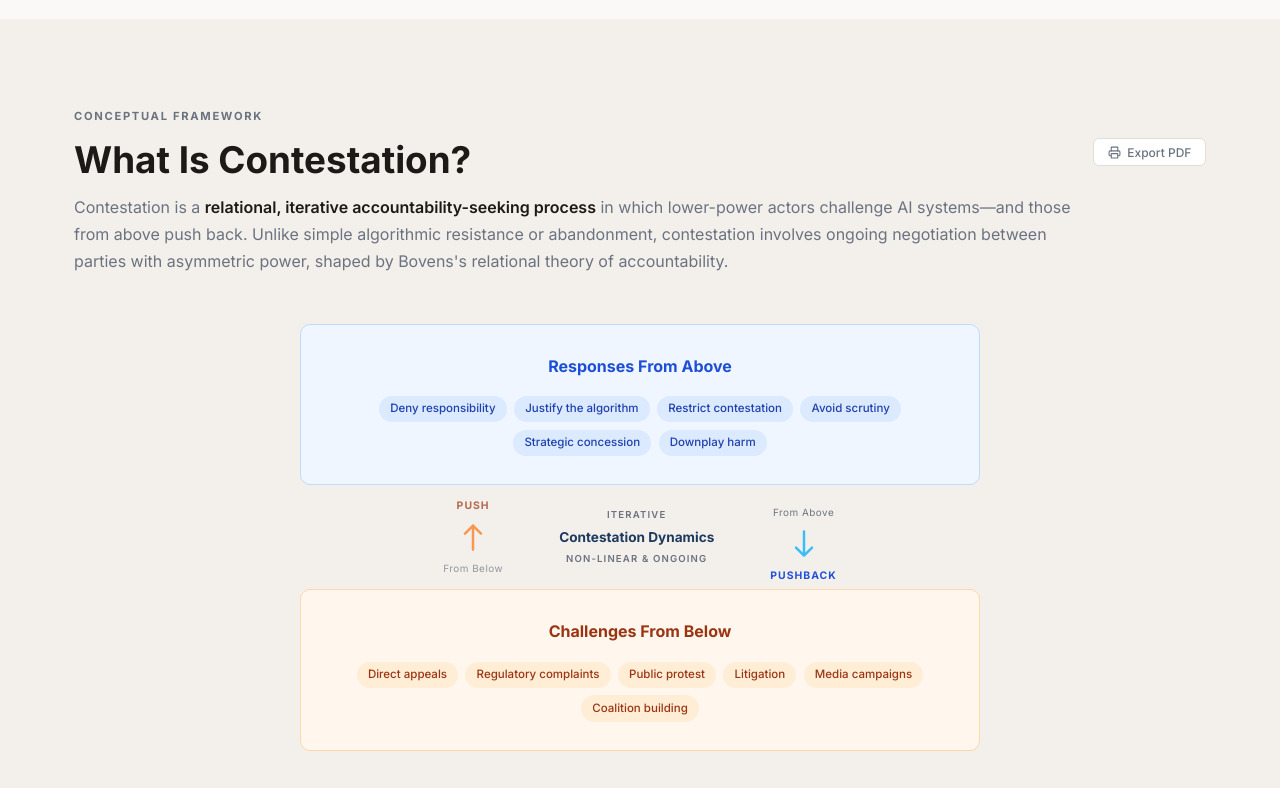
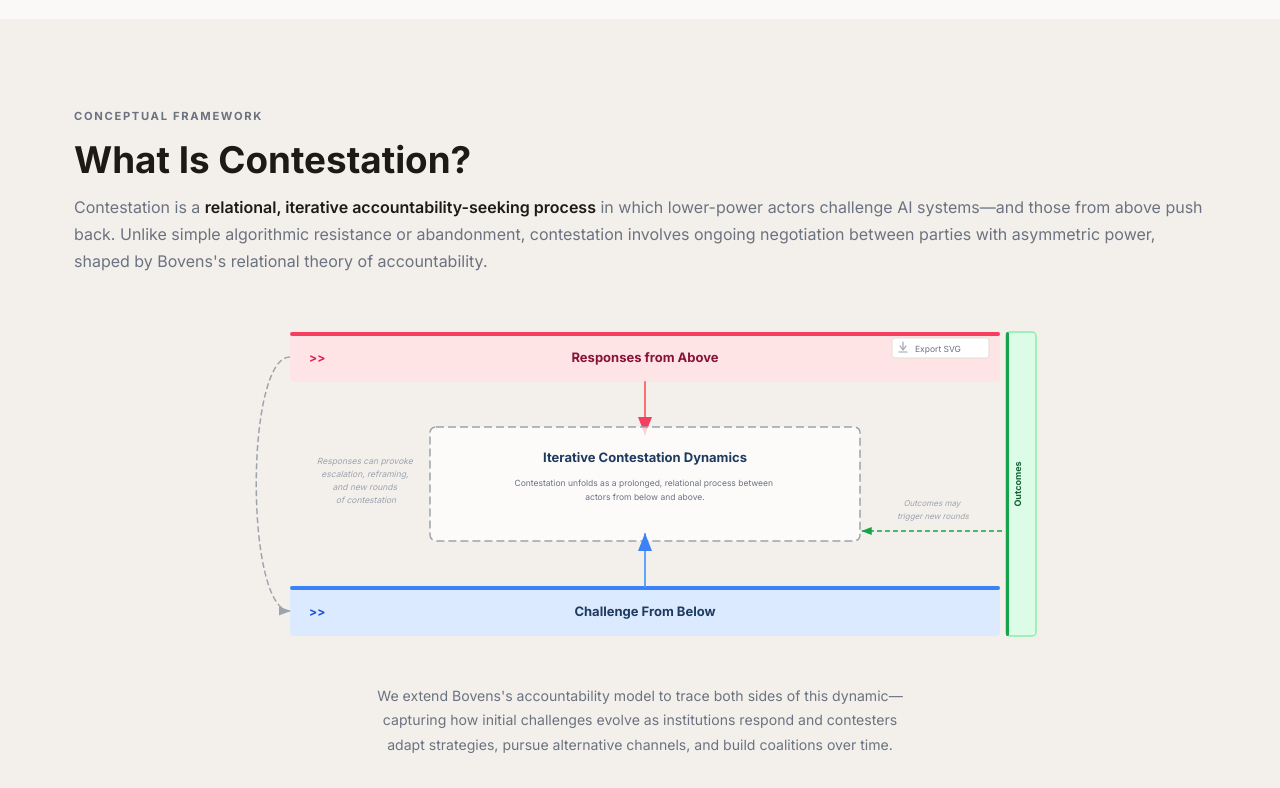
Before and after one commit to oopera/contesting-ai, a plain HTML site: page index.html in a window 1280 px wide. Shown: the part 940-1728 px from the top of the page. Drawn offline with Linux system fonts and the light colour scheme.

Commit message:
Redesign push-pushback diagram as horizontal SVG matching paper figure
- Replace vertical pill-based diagram with horizontal layout matching
  the paper's teaser figure: wide top/bottom colored boxes, center
  dashed box, left feedback arc, right Outcomes strip
- Add inline SVG export button (downloads contestation-dynamics.svg)
- Prevent taxonomy column headers from wrapping; bump min-width to 920px

Co-Authored-By: Claude Sonnet 4.6 <noreply@anthropic.com>

```diff
--- a/index.html
+++ b/index.html
@@ -124,7 +124,11 @@ nav {
 
 /* ===== PUSH-PUSHBACK DIAGRAM ===== */
 #contestation { background: var(--surface); }
-.diagram-wrap { max-width: 680px; margin: 0 auto; }
+.diagram-wrap { max-width: 800px; margin: 0 auto; }
+#svg-export-btn { cursor: pointer; }
+#svg-export-btn rect { transition: stroke .18s; }
+#svg-export-btn:hover rect { stroke: var(--primary); }
+#svg-export-btn:hover text { fill: var(--primary); }
 .pd-block {
   border-radius: var(--r-lg); padding: 1.75rem 2rem;
   text-align: center;
@@ -188,6 +192,7 @@ nav {
   font-size: .65rem; font-weight: 700;
   letter-spacing: .13em; text-transform: uppercase;
   border-bottom: 1px solid var(--border);
+  white-space: nowrap;
 }
 .tc-head.who      { color: #5b21b6; background: #faf5ff; border-top: 2px solid #7c3aed; }
 .tc-head.what     { color: #0369a1; background: #f0f9ff; border-top: 2px solid #0284c7; }
@@ -421,8 +426,8 @@ footer {
 
   /* Hide everything, then reveal only the target */
   #hero, #contestation, #taxonomy, #cases, #dynamics, #lessons, #cite { display: none !important; }
-  body.print-diagram   #contestation { display: block !important; }
-  body.print-taxonomy  #taxonomy     { display: block !important; }
+  body.print-taxonomy  #taxonomy { display: block !important; }
+  #svg-export-btn { display: none !important; }
 
   /* For taxonomy: ensure grid is readable in landscape */
   body.print-taxonomy .taxonomy-cols { grid-template-columns: repeat(5,1fr) !important; }
@@ -444,7 +449,7 @@ footer {
   scrollbar-color: var(--border) transparent;
 }
 .taxonomy-scroll .taxonomy-cols {
-  min-width: 760px;
+  min-width: 920px;
 }
 @media (max-width: 860px) {
   .taxonomy-scroll .taxonomy-cols { border-radius: 0; }
@@ -511,62 +516,109 @@ footer {
           <h2>What Is Contestation?</h2>
           <p>Contestation is a <strong>relational, iterative accountability-seeking process</strong> in which lower-power actors challenge AI systems—and those from above push back. Unlike simple algorithmic resistance or abandonment, contestation involves ongoing negotiation between parties with asymmetric power, shaped by Bovens's relational theory of accountability.</p>
         </div>
-        <button class="export-btn" onclick="exportSection('diagram')">
-          <svg width="13" height="13" viewBox="0 0 24 24" fill="none" stroke="currentColor" stroke-width="2" stroke-linecap="round" stroke-linejoin="round"><polyline points="6 9 6 2 18 2 18 9"/><path d="M6 18H4a2 2 0 0 1-2-2v-5a2 2 0 0 1 2-2h16a2 2 0 0 1 2 2v5a2 2 0 0 1-2 2h-2"/><rect x="6" y="14" width="12" height="8"/></svg>
-          Export PDF
-        </button>
       </div>
     </div>
 
     <div class="diagram-wrap fi">
-      <!-- FROM ABOVE -->
-      <div class="pd-block above">
-        <div class="pd-title above">Responses From Above</div>
-        <div class="pd-tags">
-          <span class="pd-tag above">Deny responsibility</span>
-          <span class="pd-tag above">Justify the algorithm</span>
-          <span class="pd-tag above">Restrict contestation</span>
-          <span class="pd-tag above">Avoid scrutiny</span>
-          <span class="pd-tag above">Strategic concession</span>
-          <span class="pd-tag above">Downplay harm</span>
-        </div>
-      </div>
+      <svg id="contestation-diagram-svg" viewBox="0 0 800 320" xmlns="http://www.w3.org/2000/svg"
+           style="width:100%;display:block" role="img"
+           aria-label="Push and Pushback: Iterative Contestation Dynamics">
+        <defs>
+          <marker id="mh-dn" markerWidth="9" markerHeight="7" refX="8.5" refY="3.5" orient="auto">
+            <polygon points="0 0, 9 3.5, 0 7" fill="#f43f5e"/>
+          </marker>
+          <marker id="mh-up" markerWidth="9" markerHeight="7" refX="8.5" refY="3.5" orient="auto">
+            <polygon points="0 0, 9 3.5, 0 7" fill="#3b82f6"/>
+          </marker>
+          <marker id="mh-gray" markerWidth="8" markerHeight="6" refX="7.5" refY="3" orient="auto">
+            <polygon points="0 0, 8 3, 0 6" fill="#9ca3af"/>
+          </marker>
+          <marker id="mh-green-l" markerWidth="8" markerHeight="6" refX="7.5" refY="3" orient="auto">
+            <polygon points="0 0, 8 3, 0 6" fill="#16a34a"/>
+          </marker>
+        </defs>
+        <style>
+          #svg-export-btn { cursor: pointer; }
+          #svg-export-btn rect { transition: stroke .18s; }
+          #svg-export-btn:hover rect { stroke: #1e3a5f; }
+          #svg-export-btn:hover text { fill: #1e3a5f; }
+        </style>
 
-      <!-- ARROWS -->
-      <div class="arrows-row">
-        <div class="arrow-col arrow-push">
-          <span class="arrow-label-top" style="color:var(--below)">Push</span>
-          <svg width="36" height="36" viewBox="0 0 36 36" fill="none">
-            <path d="M18 30L18 6M18 6L10 14M18 6L26 14" stroke="#f97316" stroke-width="2.5" stroke-linecap="round" stroke-linejoin="round"/>
-          </svg>
-          <span class="arrow-label-bot">From Below</span>
-        </div>
-        <div class="center-label">
-          <div class="cl-top">Iterative</div>
-          <div class="cl-main">Contestation Dynamics</div>
-          <div class="cl-bot">Non-linear &amp; ongoing</div>
-        </div>
-        <div class="arrow-col arrow-back">
-          <span class="arrow-label-bot">From Above</span>
-          <svg width="36" height="36" viewBox="0 0 36 36" fill="none">
-            <path d="M18 6L18 30M18 30L10 22M18 30L26 22" stroke="#38bdf8" stroke-width="2.5" stroke-linecap="round" stroke-linejoin="round"/>
-          </svg>
-          <span class="arrow-label-top" style="color:var(--above)">Pushback</span>
-        </div>
-      </div>
+        <!-- ===== TOP BOX: Responses from Above ===== -->
+        <rect x="50" y="8" width="710" height="50" rx="4" fill="#ffe4e6"/>
+        <rect x="50" y="8" width="710" height="4" rx="2" fill="#f43f5e"/>
+        <text x="69" y="38" font-family="'Inter',system-ui,sans-serif" font-size="12" font-weight="700" fill="#e11d48">&gt;&gt;</text>
+        <text x="405" y="38" text-anchor="middle" font-family="'Inter',system-ui,sans-serif"
+              font-size="13" font-weight="700" fill="#881337">Responses from Above</text>
 
-      <!-- FROM BELOW -->
-      <div class="pd-block below">
-        <div class="pd-title below">Challenges From Below</div>
-        <div class="pd-tags">
-          <span class="pd-tag below">Direct appeals</span>
-          <span class="pd-tag below">Regulatory complaints</span>
-          <span class="pd-tag below">Public protest</span>
-          <span class="pd-tag below">Litigation</span>
-          <span class="pd-tag below">Media campaigns</span>
-          <span class="pd-tag below">Coalition building</span>
-        </div>
-      </div>
+        <!-- ===== BOTTOM BOX: Challenge From Below ===== -->
+        <rect x="50" y="262" width="710" height="50" rx="4" fill="#dbeafe"/>
+        <rect x="50" y="262" width="710" height="4" rx="2" fill="#3b82f6"/>
+        <text x="69" y="292" font-family="'Inter',system-ui,sans-serif" font-size="12" font-weight="700" fill="#1d4ed8">&gt;&gt;</text>
+        <text x="405" y="292" text-anchor="middle" font-family="'Inter',system-ui,sans-serif"
+              font-size="13" font-weight="700" fill="#1e3a5f">Challenge From Below</text>
+
+        <!-- ===== OUTCOMES BOX (right vertical strip) ===== -->
+        <rect x="766" y="8" width="30" height="304" rx="4" fill="#dcfce7" stroke="#86efac" stroke-width="1.5"/>
+        <rect x="766" y="8" width="3" height="304" rx="1.5" fill="#16a34a"/>
+        <text x="781" y="160" text-anchor="middle" font-family="'Inter',system-ui,sans-serif"
+              font-size="9" font-weight="700" fill="#166534" transform="rotate(-90,781,160)">Outcomes</text>
+
+        <!-- ===== LEFT FEEDBACK ARC ===== -->
+        <path d="M 50,33 C 5,33 5,287 50,287" fill="none" stroke="#9ca3af"
+              stroke-width="1.5" stroke-dasharray="6,3" marker-end="url(#mh-gray)"/>
+
+        <!-- LEFT FEEDBACK TEXT -->
+        <text font-family="'Inter',system-ui,sans-serif" font-size="8.5" fill="#9ca3af"
+              font-style="italic" text-anchor="middle">
+          <tspan x="126" y="140">Responses can provoke</tspan>
+          <tspan x="126" dy="13">escalation, reframing,</tspan>
+          <tspan x="126" dy="13">and new rounds</tspan>
+          <tspan x="126" dy="13">of contestation</tspan>
+        </text>
+
+        <!-- ===== CENTER DOWN ARROW (pink ↓, from top box into center) ===== -->
+        <line x1="405" y1="58" x2="405" y2="110" stroke="#f87171" stroke-width="2"
+              stroke-linecap="round" marker-end="url(#mh-dn)"/>
+
+        <!-- ===== CENTER DASHED BOX ===== -->
+        <rect x="190" y="103" width="430" height="114" rx="6" fill="white" fill-opacity="0.75"
+              stroke="#9ca3af" stroke-width="1.5" stroke-dasharray="8,4"/>
+
+        <!-- Center title -->
+        <text x="405" y="138" text-anchor="middle" font-family="'Inter',system-ui,sans-serif"
+              font-size="13" font-weight="700" fill="#1e3a5f">Iterative Contestation Dynamics</text>
+
+        <!-- Center subtitle -->
+        <text text-anchor="middle" font-family="'Inter',system-ui,sans-serif" font-size="8.5" fill="#6b7280">
+          <tspan x="405" y="162">Contestation unfolds as a prolonged, relational process between</tspan>
+          <tspan x="405" dy="14">actors from below and above.</tspan>
+        </text>
+
+        <!-- ===== CENTER UP ARROW (blue ↑, from bottom box into center) ===== -->
+        <line x1="405" y1="262" x2="405" y2="210" stroke="#60a5fa" stroke-width="2"
+              stroke-linecap="round" marker-end="url(#mh-up)"/>
+
+        <!-- ===== RIGHT FEEDBACK TEXT ===== -->
+        <text font-family="'Inter',system-ui,sans-serif" font-size="8" fill="#9ca3af"
+              font-style="italic" text-anchor="middle">
+          <tspan x="693" y="182">Outcomes may</tspan>
+          <tspan x="693" dy="13">trigger new rounds</tspan>
+        </text>
+
+        <!-- ===== RIGHT FEEDBACK ARROW (← into system) ===== -->
+        <line x1="762" y1="207" x2="622" y2="207" stroke="#16a34a" stroke-width="1.3"
+              stroke-dasharray="5,3" marker-end="url(#mh-green-l)"/>
+
+        <!-- ===== EXPORT BUTTON ===== -->
+        <g id="svg-export-btn" onclick="exportDiagramSVG()" tabindex="0" role="button" aria-label="Export diagram as SVG">
+          <rect x="652" y="14" width="97" height="20" rx="3" fill="white" stroke="#e2ddd6" stroke-width="1"/>
+          <line x1="663" y1="18" x2="663" y2="25" stroke="#9ca3af" stroke-width="1.2" stroke-linecap="round"/>
+          <polyline points="660,22 663,26 666,22" fill="none" stroke="#9ca3af" stroke-width="1.2" stroke-linecap="round" stroke-linejoin="round"/>
+          <line x1="659" y1="28" x2="667" y2="28" stroke="#9ca3af" stroke-width="1.2" stroke-linecap="round"/>
+          <text x="675" y="27.5" font-family="'Inter',system-ui,sans-serif" font-size="8.5" fill="#6b7280">Export SVG</text>
+        </g>
+      </svg>
     </div>
 
     <div class="diagram-caption fi">
@@ -1090,12 +1142,33 @@ function setTab(id, btn) {
   document.getElementById('tab-' + id).classList.add('on');
 }
 
+/* ===== SVG EXPORT ===== */
+function exportDiagramSVG() {
+  const svg = document.querySelector('#contestation-diagram-svg');
+  const clone = svg.cloneNode(true);
+  clone.removeAttribute('style');
+  clone.setAttribute('style', 'font-family: Inter, system-ui, sans-serif;');
+  const btn = clone.querySelector('#svg-export-btn');
+  if (btn) btn.remove();
+  const blob = new Blob(
+    ['<?xml version="1.0" encoding="UTF-8"?>\n' + clone.outerHTML],
+    { type: 'image/svg+xml' }
+  );
+  const url = URL.createObjectURL(blob);
+  const a = document.createElement('a');
+  a.href = url;
+  a.download = 'contestation-dynamics.svg';
+  document.body.appendChild(a);
+  a.click();
+  document.body.removeChild(a);
+  URL.revokeObjectURL(url);
+}
+
 /* ===== PDF EXPORT ===== */
 function exportSection(section) {
-  const orientation = section === 'taxonomy' ? 'landscape' : 'portrait';
   const style = document.createElement('style');
   style.id = '__print-page';
-  style.textContent = `@page { size: A4 ${orientation}; margin: 1.5cm; }`;
+  style.textContent = '@page { size: A4 landscape; margin: 1.5cm; }';
   document.head.appendChild(style);
   document.body.classList.add('print-' + section);
   window.print();
```
